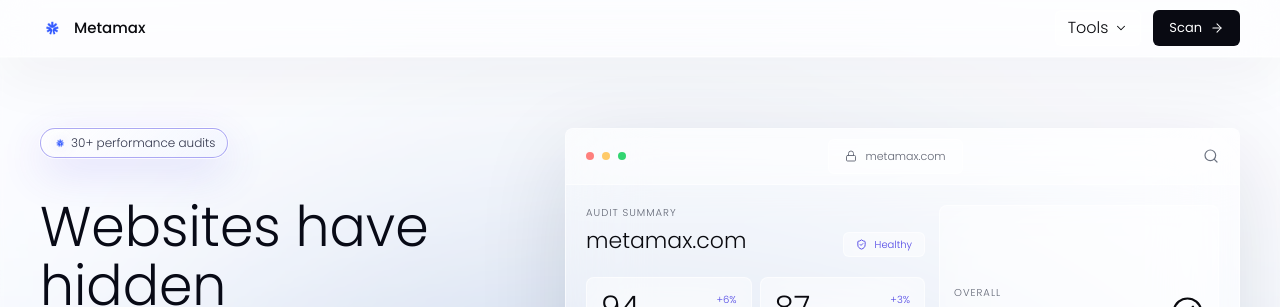
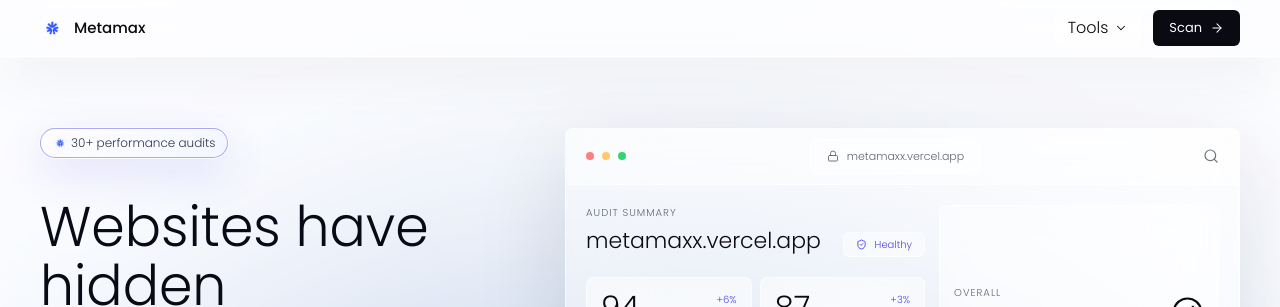
Before and after one commit to insanekrishnna/metamax, a Next.js app in the folder frontend/: page / in a window 1280 px wide. Shown: the top 307 px of the page. Built offline with nearby package versions, Linux system fonts and the light colour scheme.

Commit message:
metamaxx

```diff
--- a/frontend/app/components/ScorePreview.tsx
+++ b/frontend/app/components/ScorePreview.tsx
@@ -32,7 +32,7 @@
           </div>
           <div className="hidden min-w-0 items-center gap-2 rounded-md border border-white/60 bg-white/34 px-4 py-2 text-[11px] font-light text-[#616674] backdrop-blur-xl sm:flex">
             <Lock size={12} strokeWidth={1.8} />
-            metamax.com
+            metamaxx.vercel.app
           </div>
           <div className="flex w-[54px] justify-end text-[#6B7280]">
             <Search size={16} strokeWidth={1.8} />
@@ -44,7 +44,7 @@
             <div className="flex flex-col gap-2.5 sm:flex-row sm:items-end sm:justify-between">
               <div>
                 <p className="text-[10px] font-light uppercase tracking-widest text-[#616674]">Audit summary</p>
-                <h2 className="mt-1 break-words text-[21px] font-light text-[#0A0A0F] min-[360px]:text-[22px]">metamax.com</h2>
+                <h2 className="mt-1 break-words text-[21px] font-light text-[#0A0A0F] min-[360px]:text-[22px]">metamaxx.vercel.app</h2>
               </div>
               <div className="inline-flex w-fit items-center gap-2 rounded-md border border-white/60 bg-white/38 px-3 py-1 text-[10px] font-light text-[#4F46E5] backdrop-blur-xl">
                 <ShieldCheck size={11} strokeWidth={2} />
```
